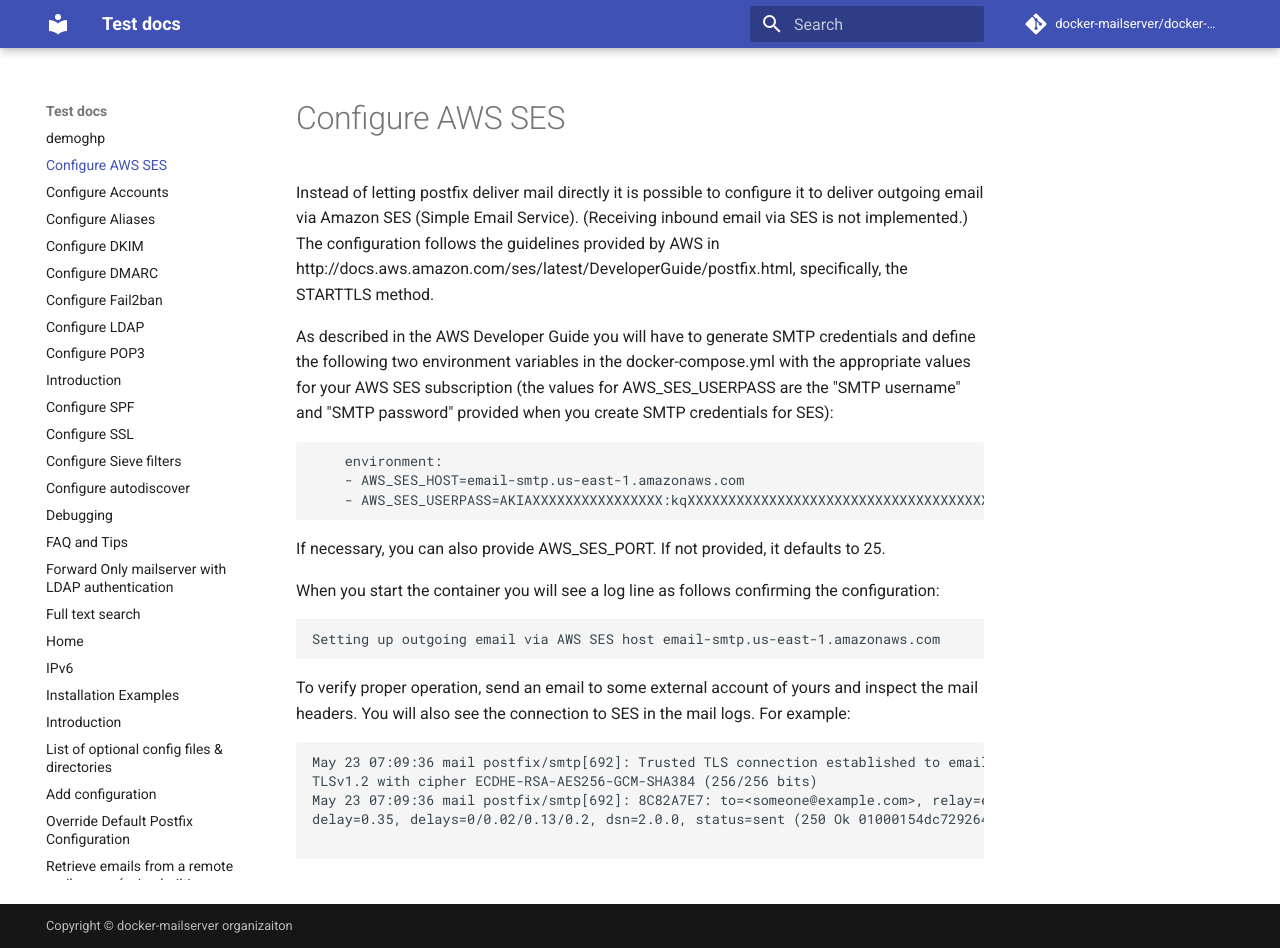
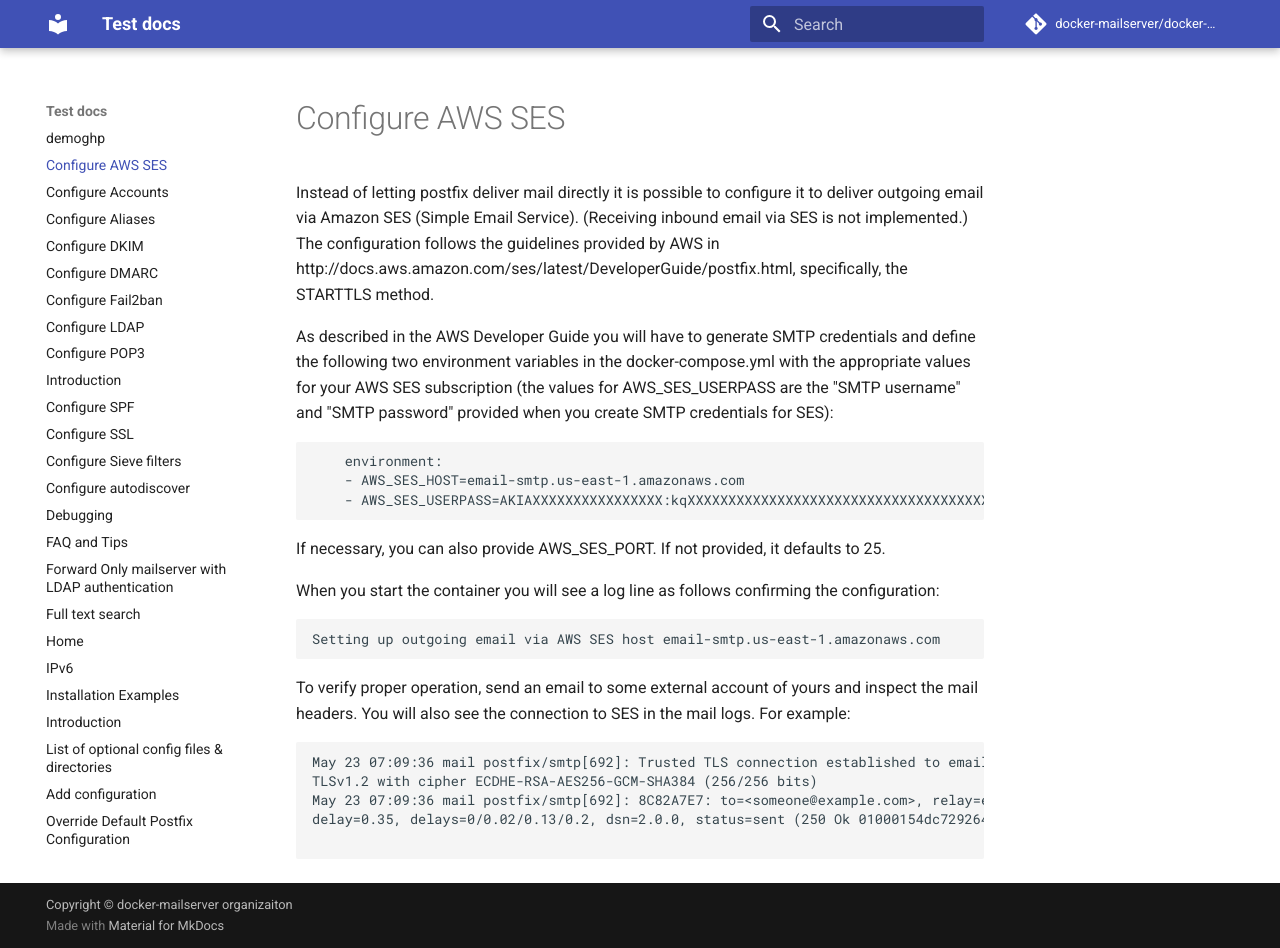
Before and after one commit to wernerfred/demoghp, an MkDocs documentation site: the page built from docs/Configure-AWS-SES.md, in a window 1280 px wide and 948 px high. Built offline with MkDocs 1.6.1 and Material for MkDocs 9.7.7, drawn with Linux system fonts in a browser that asks for light colours; comment, search, counter and statistics services are not loaded; part of the change alters nothing that is shown.

```diff
--- a/mkdocs.yml
+++ b/mkdocs.yml
@@ -10,6 +10,4 @@ repo_url: 'https://github.com/docker-mailserver/docker-mailserver'
 #    - FAQ: FAQ-and-Tips.md
 theme:
   name: 'material'
-copyright: Copyright &copy docker-mailserver organizaiton
-extra:
-  generator: false
+copyright: Copyright &copy <a href="https://github.com/docker-mailserver/docker-mailserver">docker-mailserver organizaiton</a>
```
